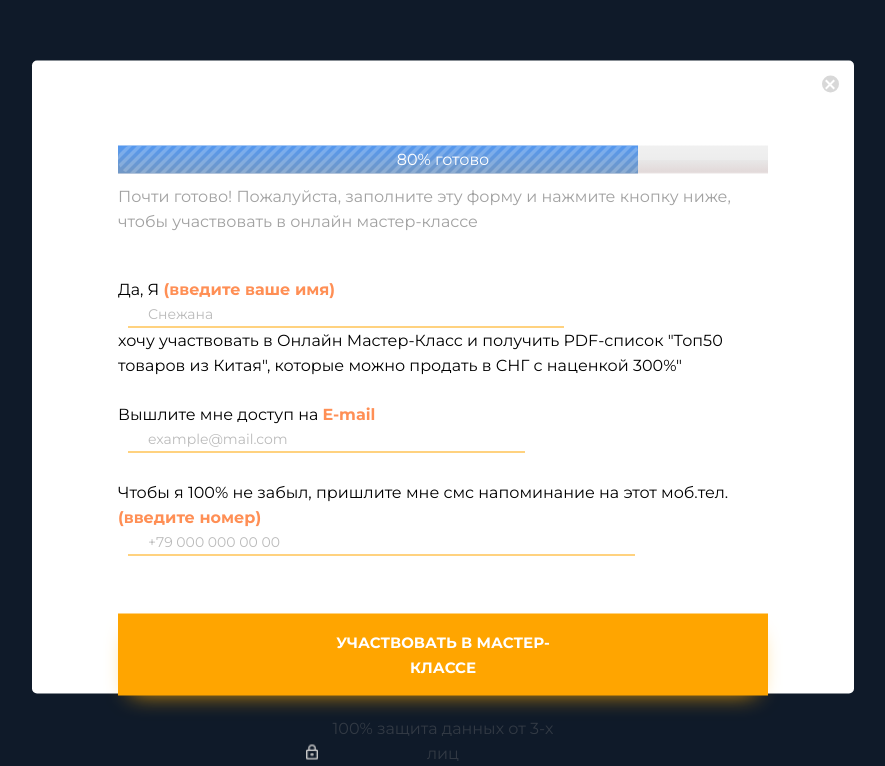
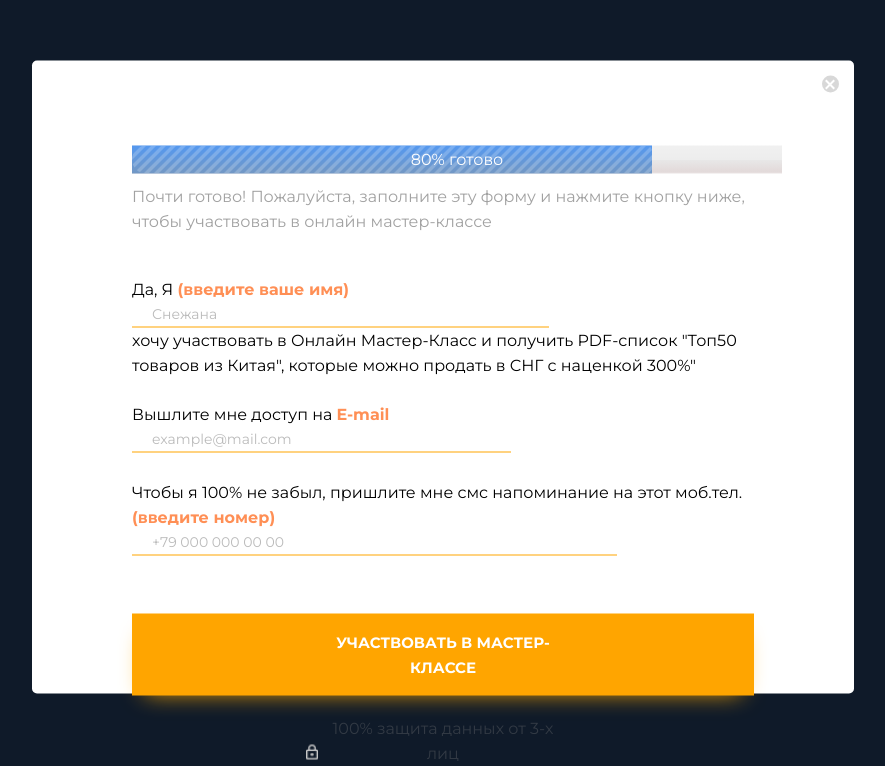
Before and after one commit to PavloCode/Form, a plain HTML site: page form/index.html in a window 1280 px wide. Shown: the part 181-947 px from the top of the page, without its empty margins (197-1082 px from the left). Drawn offline with Linux system fonts and the light colour scheme.

Commit message:
improved

```diff
--- a/form/css/style.css
+++ b/form/css/style.css
@@ -138,8 +138,9 @@ body {
 input {
     font-size: 14px;
 }
+
 input::-webkit-input-placeholder {
-   color: rgb(187, 187, 187);
+    color: rgb(187, 187, 187);
 }
 
 input.name {
@@ -147,9 +148,8 @@ input.name {
     border-bottom: 1px solid orange;
     position: relative;
     border-color: orange;
-    margin-left: 10px;
     padding-left: 20px;
-    width: 95%;
+    width: 100%;
 }
 
 input.mail {
@@ -157,24 +157,22 @@ input.mail {
     border-bottom: 1px solid orange;
     position: relative;
     margin-bottom: 27px;
-    margin-left: 10px;
-    margin-left: 10px;
     padding-left: 20px;
-    width: 95%;
+    width: 100%;
 }
 
 input.number {
     border: none;
     position: relative;
     margin-bottom: 58px;
-    margin-left: 10px;
     padding-left: 20px;
     border-bottom: 1px solid orange;
-    width: 95%;
+    width: 100%;
 }
 
 .container {
     margin: 0 auto;
+    padding: 0 14px;
 }
 
 .section-discription {
```
